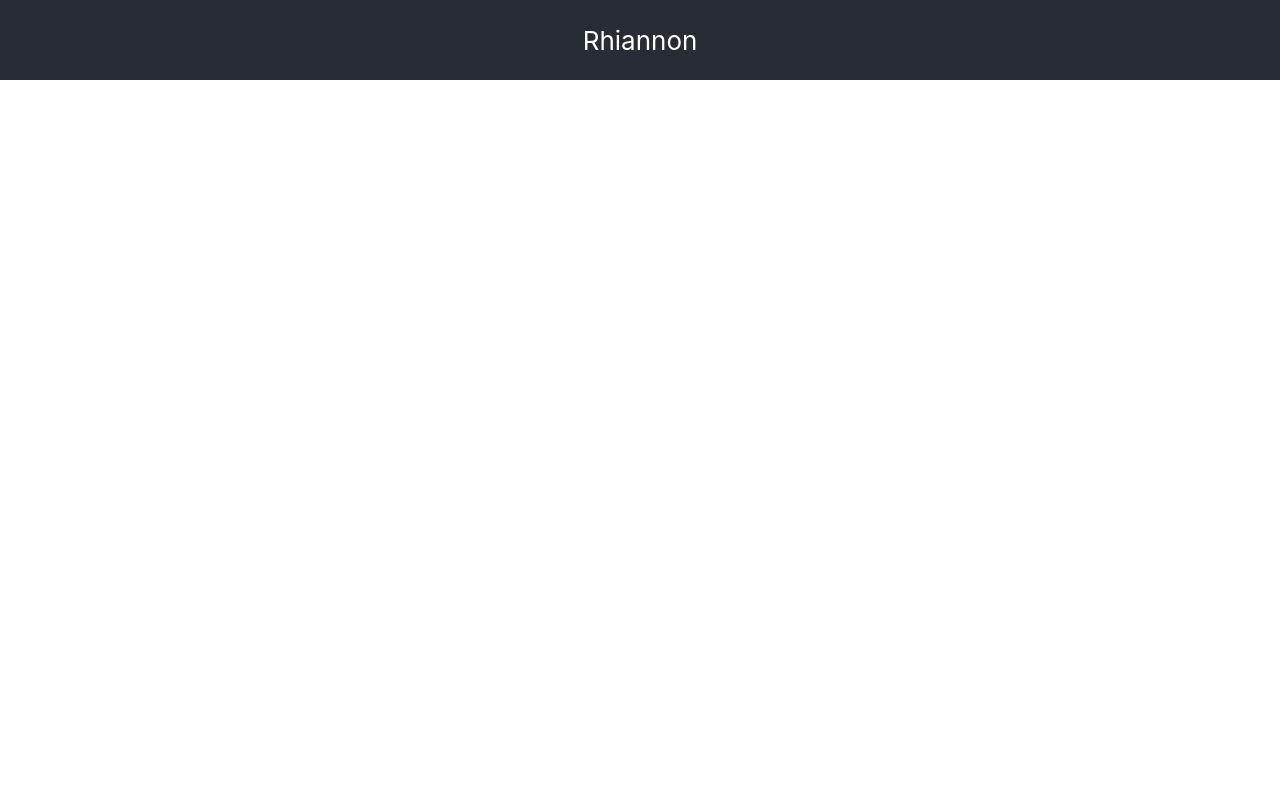
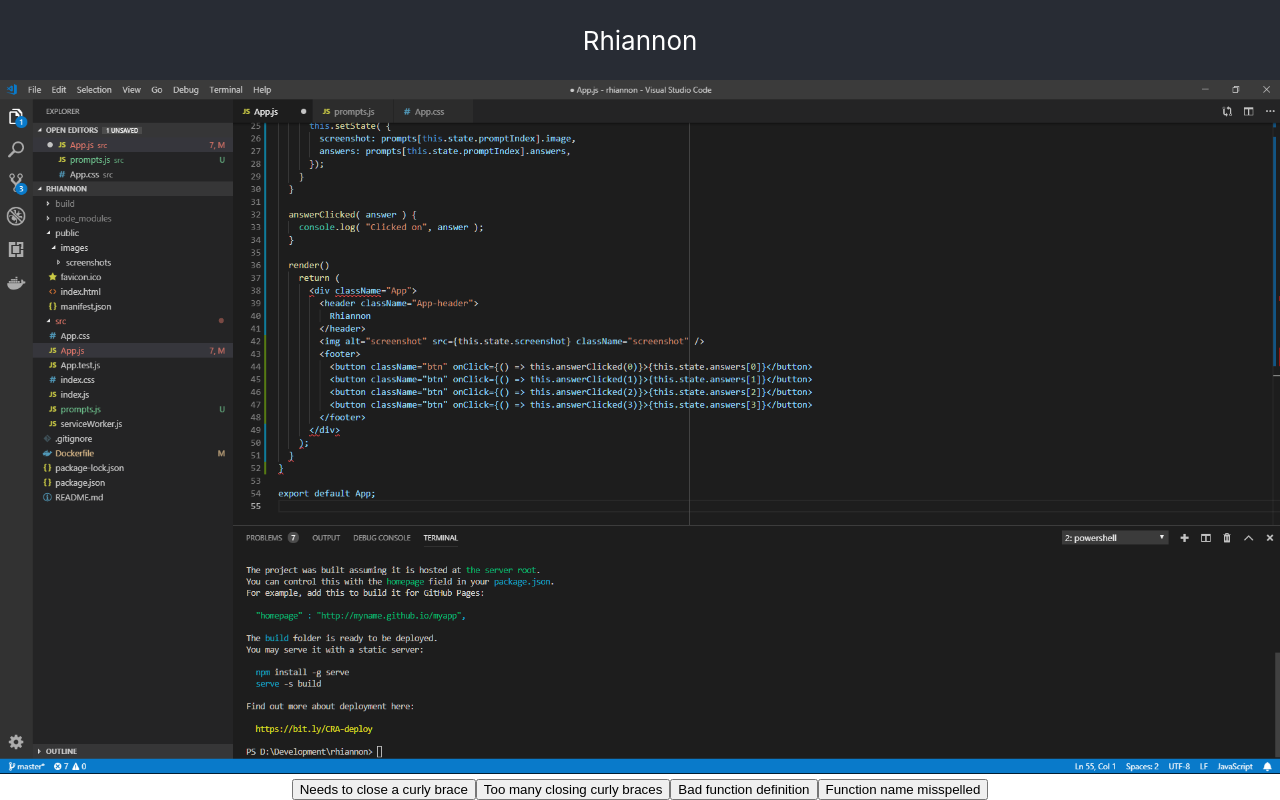
Before and after one commit to BrentNewhall/rhiannon, a React (Create React App) app: page / in a window 1280 px wide. Built offline with nearby package versions, Linux system fonts and the light colour scheme.

Commit message:
Add basic code and first screenshot

```diff
--- a/src/App.css
+++ b/src/App.css
@@ -12,3 +12,7 @@
   font-size: calc(10px + 2vmin);
   color: white;
 }
+
+.screenshot {
+  width: 100%;
+}
--- a/src/App.js
+++ b/src/App.js
@@ -1,14 +1,54 @@
-import React from 'react';
+import React, { Component } from 'react';
 import './App.css';
 
-function App() {
+import prompts from './prompts';
+
+class App extends Component {
+  constructor( props ) {
+    super( props );
+    this.state = {
+      screenshot: '',
+      promptIndex: 0,
+      prompt: {},
+      answers: [],
+    }
+    this.setPrompt = this.setPrompt.bind( this );
+    this.answerClicked = this.answerClicked.bind( this );
+  }
+
+  componentDidMount() {
+    this.setPrompt();
+  }
+
+  setPrompt() {
+    if( this.state.promptIndex >= 0  &&  this.state.promptIndex < prompts.length ) {
+      this.setState( {
+        screenshot: '/images/screenshots/' + prompts[this.state.promptIndex].image,
+        answers: prompts[this.state.promptIndex].answers,
+      });
+    }
+  }
+
+  answerClicked( answer ) {
+    console.log( "Clicked on", answer );
+  }
+
+  render() {
     return (
       <div className="App">
         <header className="App-header">
           Rhiannon
         </header>
+        <img alt="screenshot" src={this.state.screenshot} className="screenshot" />
+        <footer>
+          <button className="btn" onClick={() => this.answerClicked(0)}>{this.state.answers[0]}</button>
+          <button className="btn" onClick={() => this.answerClicked(1)}>{this.state.answers[1]}</button>
+          <button className="btn" onClick={() => this.answerClicked(2)}>{this.state.answers[2]}</button>
+          <button className="btn" onClick={() => this.answerClicked(3)}>{this.state.answers[3]}</button>
+        </footer>
       </div>
     );
   }
+}
 
 export default App;
--- /dev/null
+++ b/src/prompts.js
@@ -0,0 +1,13 @@
+export const prompts = [
+    {
+        image: 'screenshot0.png',
+        answers: [
+            'Needs to close a curly brace',
+            'Too many closing curly braces',
+            'Bad function definition',
+            'Function name misspelled',
+        ]
+    }
+];
+
+export default prompts;
```
Also changed, not shown: public/images/screenshots/screenshot0.png (added), 1 other file (tests, documents, lock files or other folders). Lines whose indentation alone changed are shown as unchanged.
